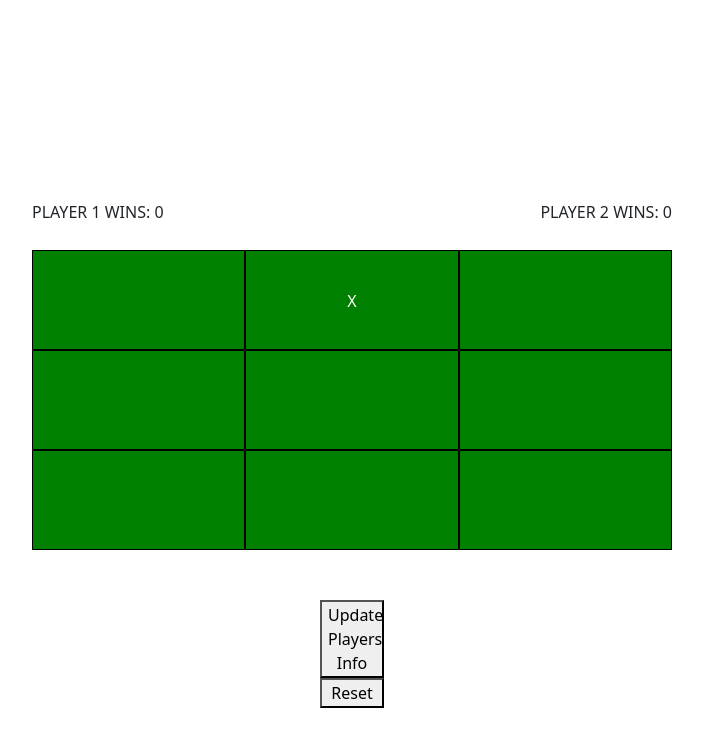
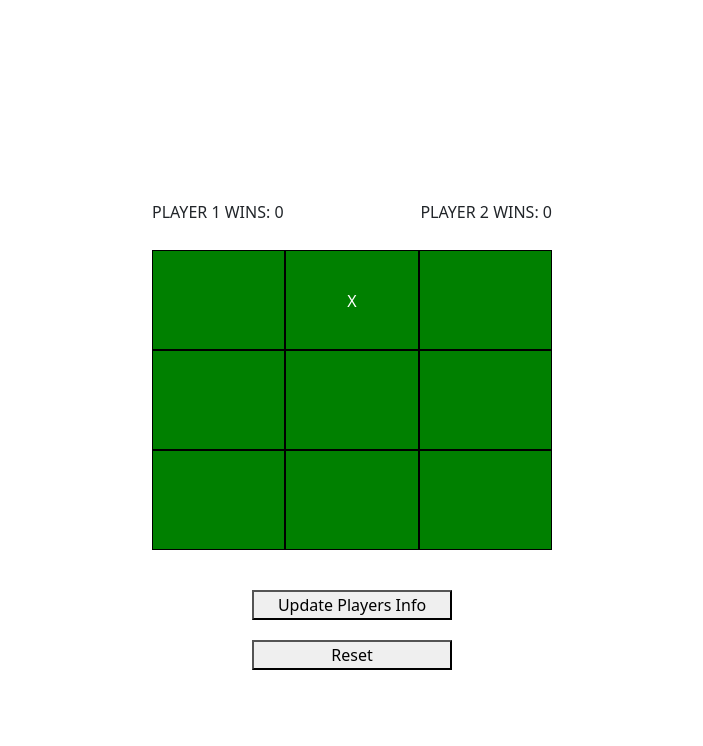
Before and after one commit to stevenobadiah/tictactoe_js, a plain HTML site: page index.html in a window 1280 px wide. Both pictures are taken after a click on the element 639 px from the left and 300 px from the top of the page. Shown: the whole page, without its empty margins (288-991 px from the left). Drawn offline with nearby package versions, Linux system fonts and the light colour scheme.

Commit message:
Compartmentalized and cleaned js script as well as added button to cancel out of form submission

```diff
--- a/index.html
+++ b/index.html
@@ -27,7 +27,7 @@
             <div class="gameboard-tile" id="cell8"></div>
             <div class="gameboard-tile" id="cell9"></div>
         </div>
-        <button id="btnUpdatePlayers">Update Players Info</button>
+        <button id="btnShowForm">Update Players Info</button>
         <button id="btnReset">Reset</button>
     </main>
 
@@ -48,6 +48,7 @@
             <input type="text" id="player2Symbol" value='O' name="player2Symbol">
 
             <button type="submit" id="btnSubmitUpdates">Submit Updates</button>
+            <button type="reset" id="btnCloseForm">Cancel</button>
         </form>
     </div>
 
--- a/main.js
+++ b/main.js
@@ -1,5 +1,13 @@
-//const gameBoard = (() => {
+const Player = (name, symbol) => {
+    const getName = () => name;
+    const getSymbol = () => symbol;
+    let victoryCount = 0;
+    let currentSpaces = [];
 
+    return { name, symbol, victoryCount, currentSpaces };
+};
+
+const Gameboard = (() => {
     let space1 = document.getElementById("cell1")
     let space2 = document.getElementById("cell2")
     let space3 = document.getElementById("cell3")
@@ -9,32 +17,7 @@ let space6 = document.getElementById("cell6")
     let space7 = document.getElementById("cell7")
     let space8 = document.getElementById("cell8")
     let space9 = document.getElementById("cell9")
-
     let gameboard = [space1, space2, space3, space4, space5, space6, space7, space8, space9];
-let turn = 1;
-let end = false;
-
-const Player = (name, symbol) => {
-    const getName = () => name;
-    const getSymbol = () => symbol;
-    let victoryCount = 0;
-    let currentSpaces = [];
-
-    return { name, symbol, victoryCount, currentSpaces };
-};
-
-//})();
-
-function isOdd(turn) {
-    if (turn % 2 !== 0) {
-        return true;
-    } else {
-        return false;
-    };
-};
-
-const player1 = Player('Player 1', 'X', 0);
-const player2 = Player('Player 2', 'O', 0);
 
     const winningConditions = [
         [1, 2, 3],
@@ -47,6 +30,33 @@ const winningConditions = [
         [3, 5, 7],
     ]
 
+    return { gameboard, winningConditions }
+})();
+
+const Game = (() => {
+    let player1 = Player('Player 1', 'X', 0);
+    let player2 = Player('Player 2', 'O', 0);
+    let turn = 1;
+    let end = false;
+
+    const reset = (e) => {
+        turn = 1;
+        for (var i = 1; i < (Gameboard.gameboard.length + 1); i++) {
+            document.getElementById('cell' + i).textContent = "";
+        };
+        player1.currentSpaces = [];
+        player2.currentSpaces = [];
+        end = false;
+    };
+
+    function whoseTurn(turn) {
+        if (turn % 2 !== 0) {
+            return player1;
+        } else {
+            return player2;
+        };
+    };
+
     function adjustScoreboard(player) {
         if (player == player1) {
             document.getElementById('player1Wins').innerHTML = player.name + " Wins: " + player.victoryCount;
@@ -54,69 +64,6 @@ function adjustScoreboard(player) {
             document.getElementById('player2Wins').innerHTML = player.name + " Wins: " + player.victoryCount;
         };
     };
-
-function endGame(player) {
-    end = true;
-    alert('game over, ' + player.name + ' wins!');
-    player.victoryCount += 1;
-    adjustScoreboard(player);
-};
-
-function checkWin(player) {
-    for (let i = 0; i < winningConditions.length; i++) {
-        let combo = winningConditions[i];
-        let count = 0;
-
-        for (let j = 0; j < 3; j++) {
-            if (player.currentSpaces.includes(combo[j])) {
-                count += 1;
-            };
-            if (count == 3) {
-                endGame(player);
-            } else {
-                continue;
-            };
-        };
-    };
-};
-
-const takeTurn = (e) => {
-    let space = e.currentTarget;
-
-    if (end == false && space.textContent !== "X" && space.textContent !== "O") {
-        if (isOdd(turn)) {
-            space.textContent = player1.symbol;
-            player1.currentSpaces.push(Number(space.id.slice(-1)));
-            checkWin(player1);
-        } else {
-            space.textContent = player2.symbol;
-            player2.currentSpaces.push(Number(space.id.slice(-1)));
-            checkWin(player2)
-        };
-
-        if (turn == 9 && end == false) {
-            alert('Its a draw!')
-        } else {
-            turn += 1;
-        };
-    };
-};
-
-const reset = (e) => {
-    turn = 1;
-    for (var i = 1; i < (gameboard.length + 1); i++) {
-        document.getElementById('cell' + i).textContent = "";
-    };
-    player1.currentSpaces = [];
-    player2.currentSpaces = [];
-    end = false;
-};
-
-// Add Interactivity To Elements
-
-for (var i = 1; i < (gameboard.length + 1); i++) {
-    document.getElementById('cell' + i).addEventListener('click', takeTurn)
-}
 
     const updatePlayers = (e)=> {
         e.preventDefault();
@@ -129,12 +76,77 @@ const updatePlayers = (e)=> {
         document.getElementById('formContainer').style.display = 'none';
         adjustScoreboard(player1);
         adjustScoreboard(player2);
+        reset();
     };
 
+    const takeTurn = (e) => {
+        let space = e.currentTarget;
+        let player = whoseTurn(turn)
+
+        function endGame(player) {
+            end = true;
+            player.victoryCount += 1;
+            adjustScoreboard(player);
+        };
+
+        function checkWin(player) {
+            for (let i = 0; i < Gameboard.winningConditions.length; i++) {
+                let combo = Gameboard.winningConditions[i];
+                let count = 0;
+
+                for (let j = 0; j < 3; j++) {
+                    if (player.currentSpaces.includes(combo[j])) {
+                        count += 1;
+                    };
+                    if (count == 3) {
+                        endGame(player);
+                        return true;
+                    } else {
+                        continue;
+                    };
+                };
+            };
+        };
+
+
+        if (end == false && space.textContent !== player1.symbol && space.textContent !== player2.symbol) {
+            space.textContent = player.symbol;
+            player.currentSpaces.push(Number(space.id.slice(-1)));
+
+            if (checkWin(player) == true) {
+                alert('game over, ' + player.name + ' wins!');
+            } else if (turn == 9 && end == false) {
+                alert('Its a draw!')
+            } else {
+                turn += 1;
+            };
+        };
+    };
+
+    for (var i = 1; i < (Gameboard.gameboard.length + 1); i++) {
+        document.getElementById('cell' + i).addEventListener('click', takeTurn);
+    };
+
+    document.getElementById('btnSubmitUpdates').addEventListener('click', updatePlayers);
+    document.getElementById('btnReset').addEventListener('click', reset);
+
+    return { player1, player2, takeTurn, reset, adjustScoreboard }
+})();
+
+
+FormView = (() => {
+    let btnShowForm = document.getElementById('btnShowForm');
+    let btnCloseForm = document.getElementById('btnCloseForm');
+    let form = document.getElementById('formContainer');
+
     function showForm() {
-    document.getElementById('formContainer').style.display = 'block';
-}
+        form.style.display = 'block';
+    };
 
-document.getElementById('btnUpdatePlayers').addEventListener('click', showForm)
-document.getElementById('btnSubmitUpdates').addEventListener('click', updatePlayers)
-document.getElementById('btnReset').addEventListener('click', reset)
+    function closeForm() {
+        form.style.display = 'none';
+    };
+
+    btnShowForm.addEventListener('click', showForm);
+    btnCloseForm.addEventListener('click', closeForm);
+})();
--- a/style.css
+++ b/style.css
@@ -2,7 +2,7 @@ main {
     display: flex;
     flex-direction: column;
     justify-content: center;
-    width: 50%;
+    width: 400px;
     margin: 200px auto 0 auto;
 }
 
@@ -17,7 +17,7 @@ main {
 
 #gameContainer {
     position: relative;
-    margin: 10px auto 50px auto;
+    margin: 10px auto 30px auto;
     display: flex;
     flex-wrap: wrap;
     justify-content: space-between;
@@ -38,12 +38,13 @@ main {
 }
 
 button {
-    width: 10%;
-    margin: 0 auto;
+    width: 50%;
+    margin: 10px auto;
 }
 
 #formContainer {
     display: none;
-    width: 50%;
+    min-width: 400px;
+    width: 40%;
     margin: 0 auto;
 }
```
Lines whose indentation alone changed are shown as unchanged.
